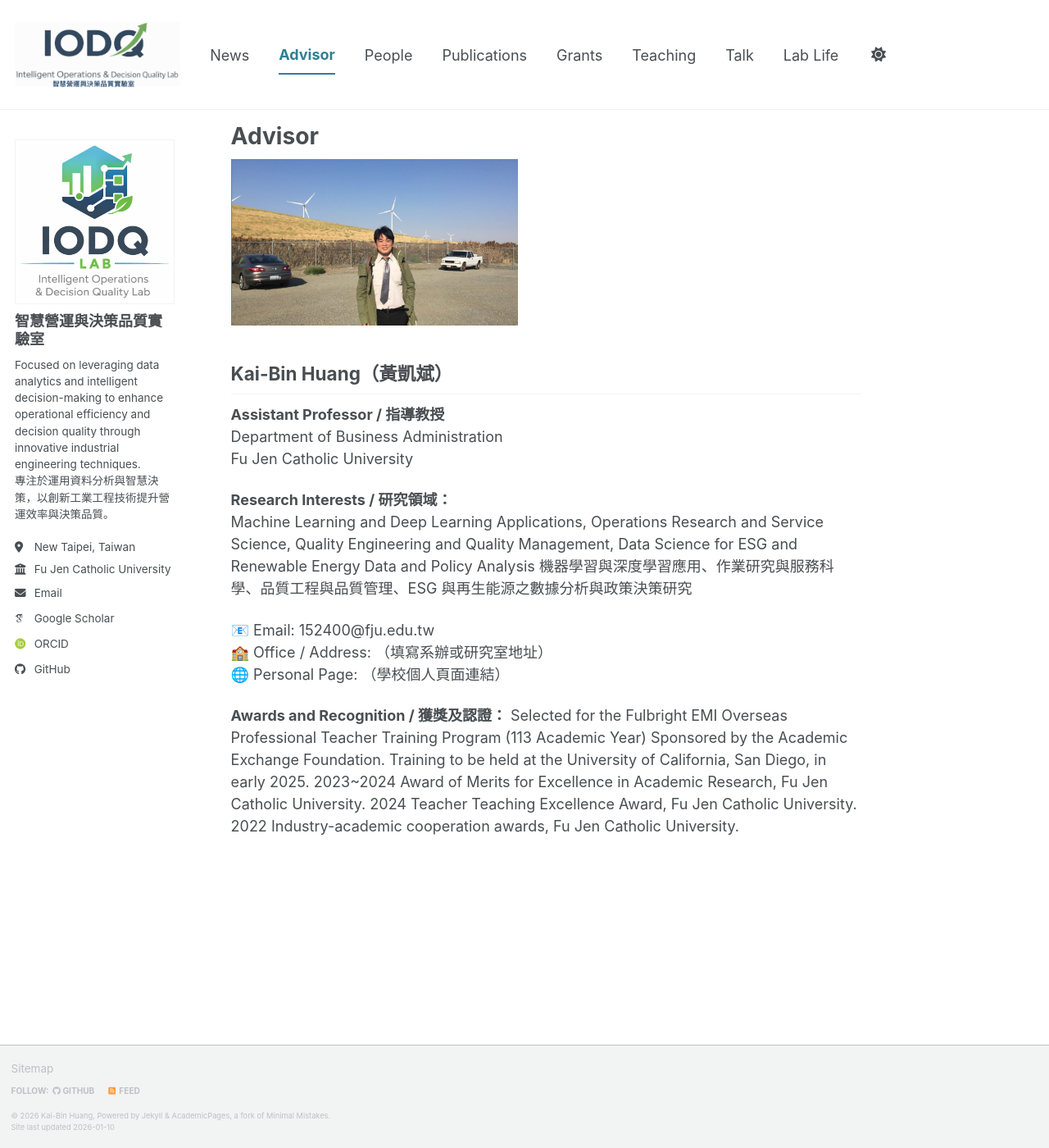
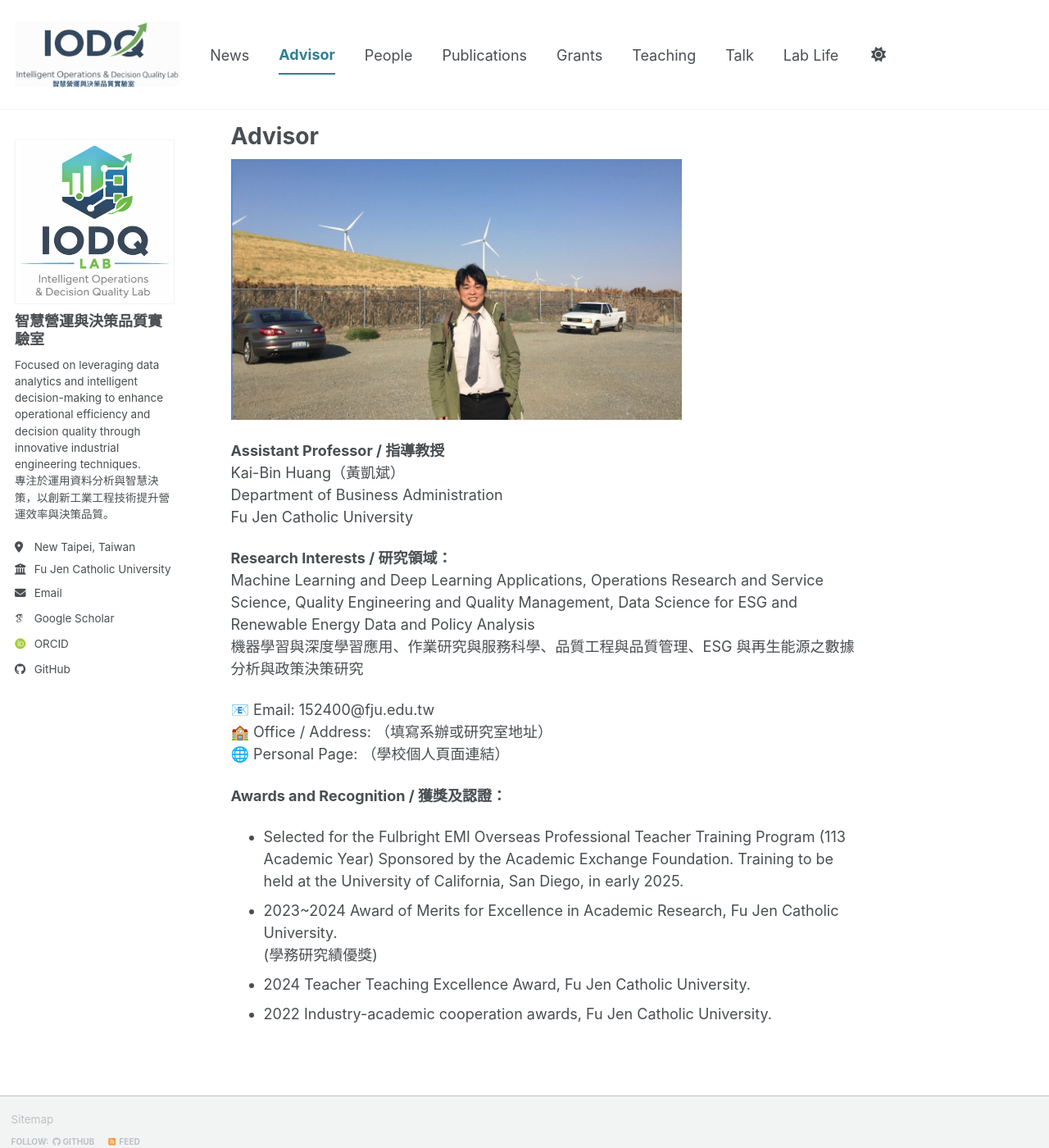
Before and after one commit to kbhuang188/kbhuang188.github.io, a Jekyll site: the page built from _pages/advisor.md, in a window 1280 px wide and 1400 px high. Shown: the whole window at 82% size. Built offline with Jekyll 4.4.1, drawn with Linux system fonts in a browser that asks for light colours; some web fonts are replaced; a script bundle is joined from its source files by our own code; library files that are not in the unit come from our copies.

Commit message:
Update advisor.md

```diff
--- a/_pages/advisor.md
+++ b/_pages/advisor.md
@@ -4,16 +4,16 @@
 permalink: /advisor/
 ---
 <p align="left">
-<img src="/images/portrait-1.png" width="350">
+<img src="/images/portrait-1.png" width="550">
 </p>
-## Kai-Bin Huang（黃凱斌）
 
 **Assistant Professor / 指導教授**
-Department of Business Administration
-Fu Jen Catholic University
+Kai-Bin Huang（黃凱斌）<br>
+Department of Business Administration  <br>
+Fu Jen Catholic University <br>
 
 **Research Interests / 研究領域：**
-Machine Learning and Deep Learning Applications, Operations Research and Service Science, Quality Engineering and Quality Management, Data Science for ESG and Renewable Energy Data and Policy Analysis
+Machine Learning and Deep Learning Applications, Operations Research and Service Science, Quality Engineering and Quality Management, Data Science for ESG and Renewable Energy Data and Policy Analysis <br>
 機器學習與深度學習應用、作業研究與服務科學、品質工程與品質管理、ESG 與再生能源之數據分析與政策決策研究
 
 📧 Email: 152400@fju.edu.tw
@@ -21,8 +21,9 @@
 🌐 Personal Page: （學校個人頁面連結）
 
 **Awards and Recognition / 獲獎及認證：**
-Selected for the Fulbright EMI Overseas Professional Teacher Training Program (113 Academic Year) Sponsored by the Academic Exchange Foundation.
-Training to be held at the University of California, San Diego, in early 2025.
-2023~2024 Award of Merits for Excellence in Academic Research, Fu Jen Catholic University.
-2024 Teacher Teaching Excellence Award, Fu Jen Catholic University.
-2022 Industry-academic cooperation awards, Fu Jen Catholic University.
+- Selected for the Fulbright EMI Overseas Professional Teacher Training Program (113 Academic Year) Sponsored by the Academic Exchange Foundation.
+  Training to be held at the University of California, San Diego, in early 2025.
+- 2023~2024 Award of Merits for Excellence in Academic Research, Fu Jen Catholic University.<br>
+  (學務研究績優獎)
+- 2024 Teacher Teaching Excellence Award, Fu Jen Catholic University.
+- 2022 Industry-academic cooperation awards, Fu Jen Catholic University.
```
